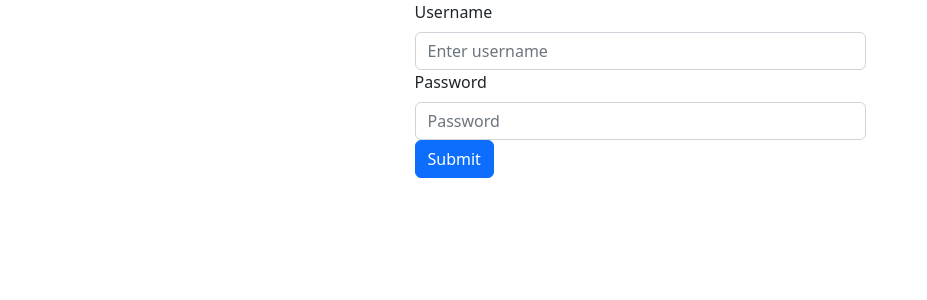
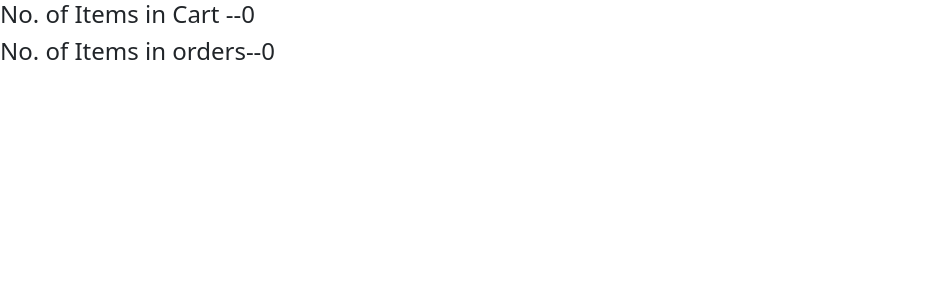
Before and after one commit to AbhishekGhosh07/React-Typescript-Redux-GraphQl, a React (Create React App) app: page / in a window 1280 px wide. Shown: the top 300 px of the page, without its empty margins (0-927 px from the left). Built offline with nearby package versions, Linux system fonts and the light colour scheme.

Commit message:
changes done

```diff
--- a/src/App.tsx
+++ b/src/App.tsx
@@ -1,10 +1,25 @@
 
-import ControlContainer from './containers/ControlContainer';
+
+import { BrowserRouter,Routes,Route } from 'react-router-dom';
+import HomeContainer from './containers/HomeContainer';
+import LoginContainer from './containers/LoginContainer';
+import HeaderContainer from './containers/HeaderContainer';
 function App(){
 
 return(<>
   <div className="App">
-    <ControlContainer/>
+    {/* <ControlContainer/> */}
+    <BrowserRouter>
+    <Routes>
+      <Route path="/" element={<HeaderContainer/>}/>
+      <Route path="/login" element={<LoginContainer/>}/>
+      <Route path="/home" element={<HomeContainer/>}/>
+
+
+
+
+    </Routes>
+    </BrowserRouter>
 
   </div>
 </>)
--- a/src/components/Control.js
+++ /dev/null
@@ -1,19 +0,0 @@
-import HomeContainer from "../containers/HomeContainer";
-import HeaderContainer from "../containers/HeaderContainer";
-import LoginContainer from "../containers/LoginContainer";
-
-function Control(props){
-  console.log("Control",props);
-    return(<>
-        <div>
-          {(props.user.length === 0)?<LoginContainer/>:null}
-
-          {(props.user.length > 0)?<><HeaderContainer/>
-          <HomeContainer/>
-          </>
-          :null}
-
-        </div>
-      </>)
-      }
-export default Control;
--- a/src/components/Header.js
+++ b/src/components/Header.js
@@ -5,17 +5,12 @@ function Header(props){
 
    //console.log("H",props.user[0].users.username);
     return(<>
-
-    {
-
-     (props.user.length > 0)?<><h4>No. of Items in Cart  --{props.cart.length}</h4>
+    <h4>No. of Items in Cart  --{props.cart.length}</h4>
      <h4>No. of Items in orders--{props.order.length}</h4>
-     <center><h2>Welcome {props.user[0].users.username}</h2></center>
 
 
-     </>
-     :null
-}
+
+
 
 
 
--- a/src/components/Home.js
+++ b/src/components/Home.js
@@ -1,12 +1,14 @@
 import {useState} from 'react';
+import HeaderContainer from '../containers/HeaderContainer';
 function Home(props){
    console.log("Home",props.cart);
    console.log("Home Order",props.order);
    const[price,setPrice] = useState(1000);
    const[name,setName] = useState("iphone 14");
     return(<>
-
+        <HeaderContainer/>
         <center>
+        <center><h2>Welcome {props.user[0].users.username}</h2></center>
         <div><h1>Shopping Cart</h1>
 
         <div className="cart-wrapper">
--- a/src/components/Login.js
+++ b/src/components/Login.js
@@ -1,7 +1,9 @@
 import React, { useState } from "react";
 import { Form, Button, Container, Row, Col } from "react-bootstrap";
 import 'bootstrap/dist/css/bootstrap.min.css'
+import {  useNavigate } from "react-router-dom";
 const Login = (props) => {
+    let navigate = useNavigate();
     const [idPass,setIdPass]=useState({
         username:"",
         password:""
@@ -10,6 +12,7 @@ const Login = (props) => {
   const handleSubmit = (e) => {
     e.preventDefault();
     props.addUserHandler(idPass);
+    navigate('/home');
   };
   console.log("login",props.user);
 const handleChange=(e)=>{
--- a/src/containers/ControlContainer.js
+++ /dev/null
@@ -1,16 +0,0 @@
-import {connect} from 'react-redux'
-import Control from '../components/Control'
-
-const mapStateToProps=state=>({
-    cart:state.cardItems,
-    order:state.orderDetails,
-    user:state.cred,
-
-
-})
-
-const mapDispatchToProps=dispatch=>({
-
-})
-
-export default connect(mapStateToProps,mapDispatchToProps)(Control)
--- a/src/containers/HomeContainer.js
+++ b/src/containers/HomeContainer.js
@@ -6,7 +6,7 @@ const mapStateToProps=(state)=>({
 
     order:state.orderDetails,
     cart:state.cardItems,
-
+    user:state.cred,
 
 
 
```
